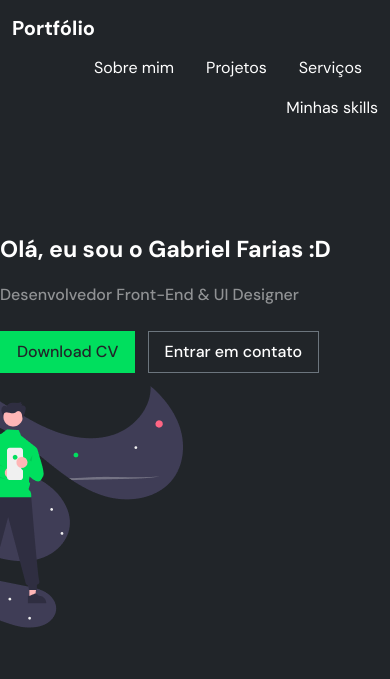
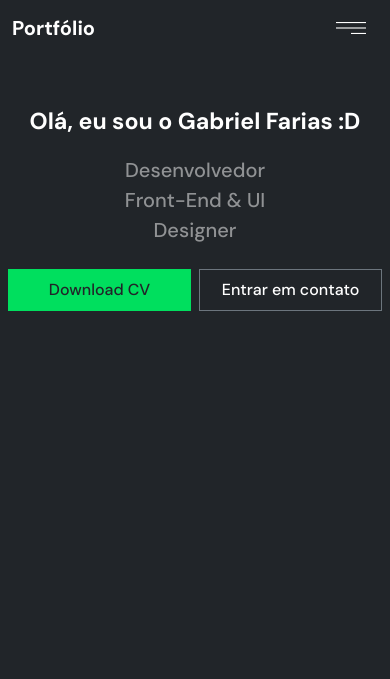
Before and after one commit to gabrielfltop/portfolio, a plain HTML site: page index.html in a window 390 px wide. Drawn offline with Linux system fonts and the light colour scheme.

Commit message:
header responsivo

```diff
--- a/assets/css/style.css
+++ b/assets/css/style.css
@@ -1,5 +1,6 @@
 :root {
     --my-green: #00DF5E;
+    --bs-navbar-color: rgba(255, 255, 255, 1) !important;
 }
 
 body {
@@ -25,3 +26,7 @@ body {
 .border-myGreen {
     border-color: var(--my-green) !important;
 }
+
+.custom-toggler .navbar-toggler-icon {
+    background-image: url("../img/hamburguerMenu.svg");
+}
--- a/index.html
+++ b/index.html
@@ -10,15 +10,26 @@
     <link href="https://fonts.googleapis.com/css2?family=DM+Sans:wght@400;500;700&display=swap" rel="stylesheet">
     <link rel="stylesheet" href="assets/css/bootstrap.min.css">
     <link rel="stylesheet" href="assets/css/style.css">
-    <title>Bootstrap Aula</title>
+    <title>Portfólio</title>
 </head>
 
 <body class="bg-dark">
 
-    <nav class="navbar sticky-top">
+    <header>
+        <nav class="navbar navbar-expand-md container-fluid sticky-top">
             <div class="container-md">
                 <a class="navbar-brand text-white fw-700" href="#">Portfólio</a>
-            <ul class="nav justify-content-end">
+                <button class="navbar-toggler custom-toggler border-0" type="button" data-bs-toggle="offcanvas"
+                    data-bs-target="#offcanvasNavbar" aria-controls="offcanvasNavbar">
+                    <span class="navbar-toggler-icon"></span>
+                </button>
+                <div class="offcanvas offcanvas-end" tabindex="-1" id="offcanvasNavbar"
+                    aria-labelledby="offcanvasNavbarLabel">
+                    <div class="offcanvas-header">
+                        <button type="button" class="btn-close" data-bs-dismiss="offcanvas" aria-label="Close"></button>
+                    </div>
+                    <div class="offcanvas-body justify-content-end">
+                        <ul class="navbar-nav">
                             <li class="nav-item">
                                 <a class="nav-link text-white fw-400 active" aria-current="page" href="#">Sobre mim</a>
                             </li>
@@ -33,30 +44,41 @@
                             </li>
                         </ul>
                     </div>
+                </div>
+            </div>
         </nav>
+    </header>
 
-    <div class="container-md mt-5 py-5">
-        <div class="row d-flex justify-content-between align-items-center">
-            <div class="card border-0 bg-transparent col-md-6 col-12">
-                <div class="row">
-                    <div class="card-body p-0">
-                        <h3 class="card-title text-white fw-700 mb-0 lh-base">Olá, eu sou o
-                            Gabriel Farias :D</h3>
-                        <p class="card-text text-white-50 fw-500 mt-3 mb-4">Desenvolvedor Front-End & UI Designer</p>
+    <main class="mt-5 pt-md-5">
+        <div class="container-md">
+            <div class="row row-cols-1 row-cols-md-2 d-flex justify-content-between align-items-center">
+                <div class="col card border-0 bg-transparent">
+                    <div class="card-body p-0 row row-cols-1 justify-content-center justify-content-md-start">
+                        <h1
+                            class="card-title text-white fs-3 fw-700 mb-0 lh-base col col-md-8 col-lg-7 col-xl-6 col-xxl-5 d-flex justify-content-center justify-content-md-start">
+                            Olá, eu
+                            sou o
+                            Gabriel Farias :D</h1>
+                        <p
+                            class="card-text text-white-50 text-center text-md-start fs-5 fw-500 mt-3 mb-4 col-7 col-sm-5 col-md-12 d-flex justify-content-center justify-content-md-start">
+                            Desenvolvedor Front-End & UI Designer</p>
+                        <div
+                            class="col gap-2 d-flex justify-content-center justify-content-md-start row-cols-2 row-cols-xl-3">
                             <a href="#"
-                            class="btn btn-primary border-myGreen bg-myGreen rounded-0 text-dark fw-500 py-2 px-3 me-2">Download
+                                class="col btn btn-primary border-myGreen bg-myGreen rounded-0 text-dark fs-6 fw-500 py-2">Download
                                 CV</a>
                             <a href="#"
-                            class="btn btn-secondary border-white-50 bg-transparent rounded-0 text-white fw-500 py-2 px-3">Entrar
+                                class="col btn btn-secondary border-white-50 bg-transparent rounded-0 text-white fs-6 fw-500 py-2">Entrar
                                 em contato</a>
                         </div>
                     </div>
                 </div>
-            <div class="col-6 d-flex justify-content-end">
+                <div class="col d-none d-md-flex justify-content-end">
                     <img src="assets/img/mainImg.png" alt="Main Image">
                 </div>
             </div>
         </div>
+    </main>
 
     <script type="text/javascript" src="assets/js/jquery-3.6.1.min.js"></script>
     <script type="text/javascript" src="assets/js/bootstrap.bundle.min.js"></script>
```
Also changed, not shown: assets/img/hamburguerMenu.svg (added). Lines whose indentation alone changed are shown as unchanged.
